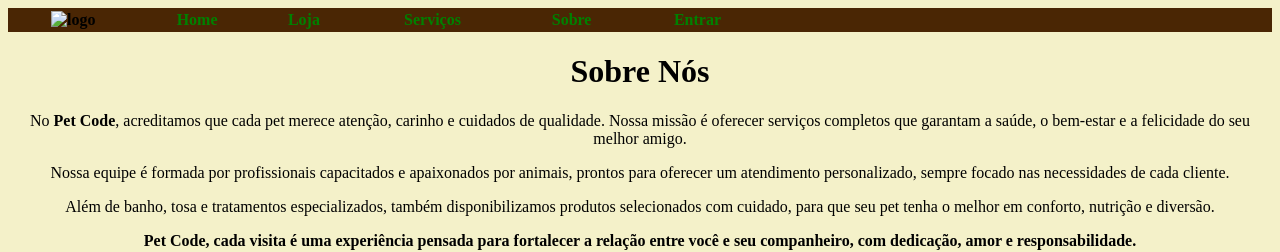
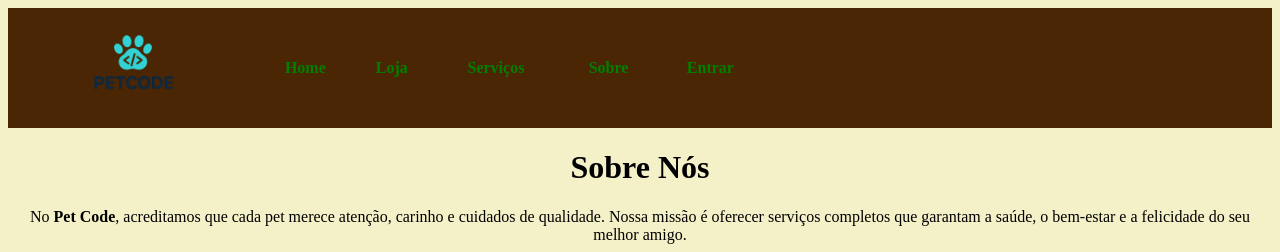
Before and after one commit to euericmelo/PetCode, a plain HTML site: page sobre.html in a window 1280 px wide. Shown: the top 252 px of the page. Drawn offline with Linux system fonts and the light colour scheme.

Commit message:
Update sobre.html

```diff
--- a/sobre.html
+++ b/sobre.html
@@ -63,7 +63,7 @@ a:visited {
     <nav>
         <table width="60%">
             <tr>
-                <th><img src="imagens/lpetcode.PNG" alt="logo" width="110"></th>
+                <th><img src="imagens/logo.png" alt="logo" width="110"></th>
                 <th><a href="index.html">Home</a> </th>
                 <th><a href="loja.html">Loja</a> </th>
                 <th><a href="serviços.html">Serviços</a> </th>
```
